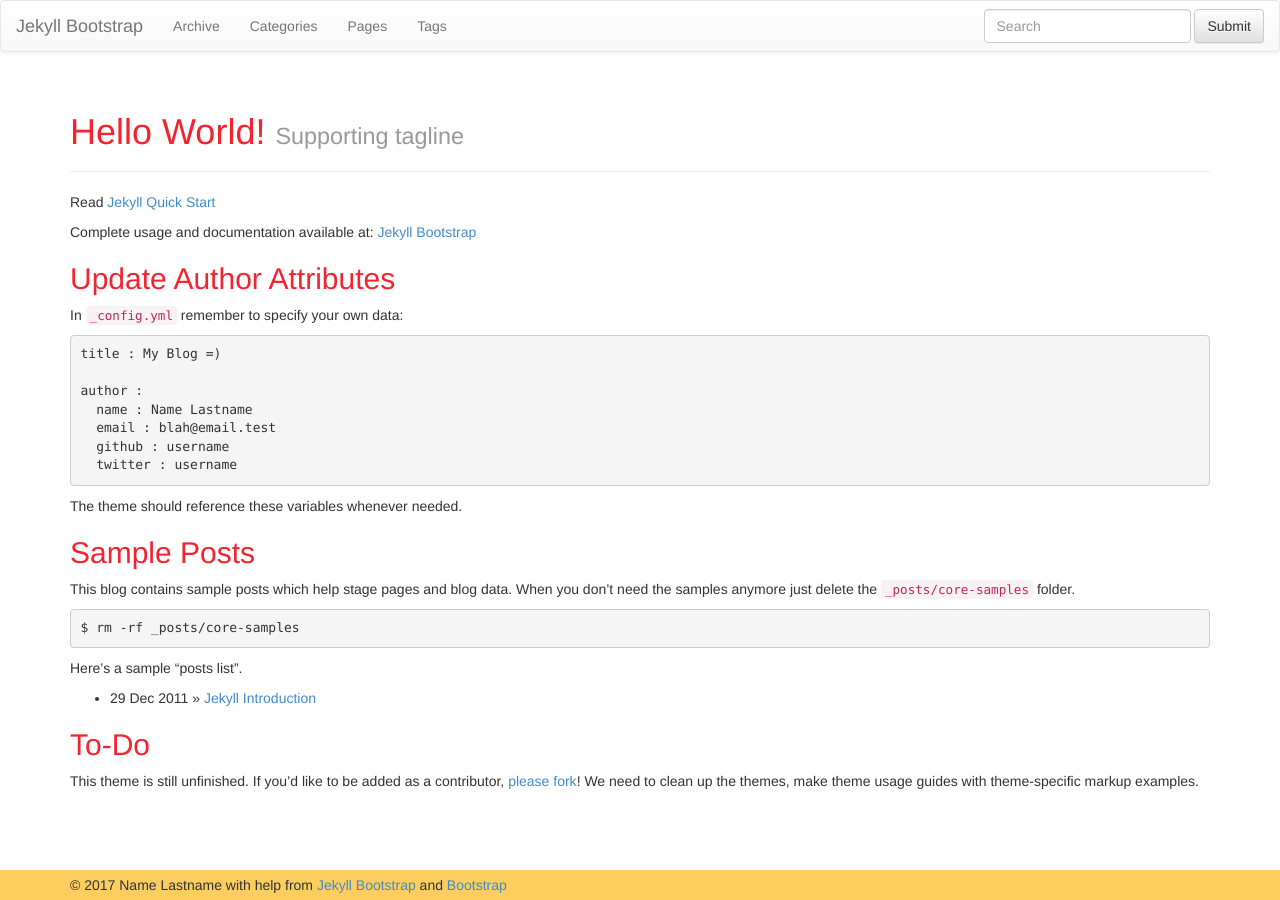
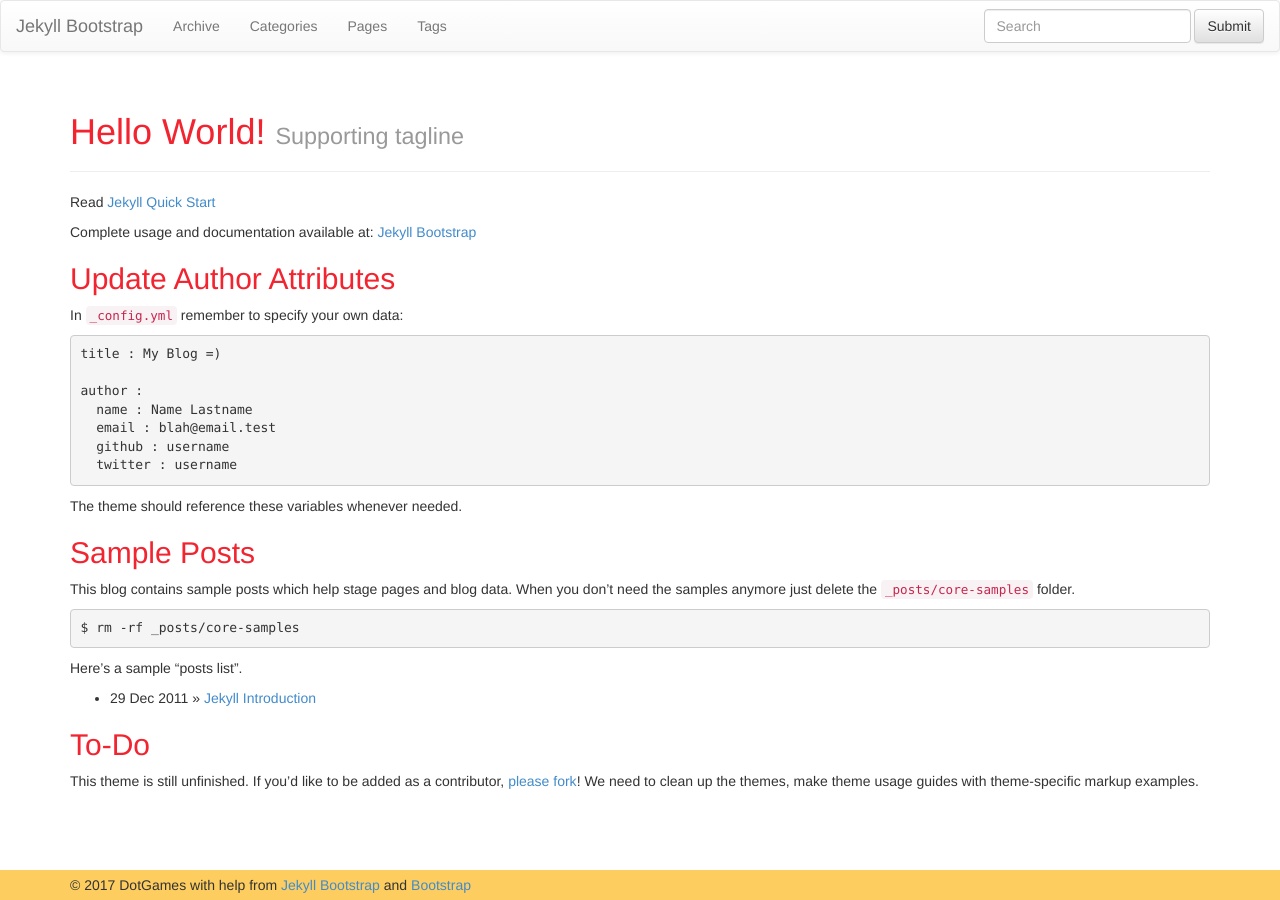
Before and after one commit to DotGames7/blog, a Jekyll site: the page built from index.md, in a window 1280 px wide. Built offline with Jekyll 4.4.1, drawn with Linux system fonts in a browser that asks for light colours; nearby versions of some CDN libraries.

```diff
--- a/_config.yml
+++ b/_config.yml
@@ -11,8 +11,8 @@ highlighter: pygments
 title : Jekyll Bootstrap
 tagline: Site Tagline
 author :
-  name : Name Lastname
-  email : blah@email.test
+  name : DotGames
+  email : julienprissi@gmail.com
   github : username
   twitter : username
   feedburner : feedname
```
